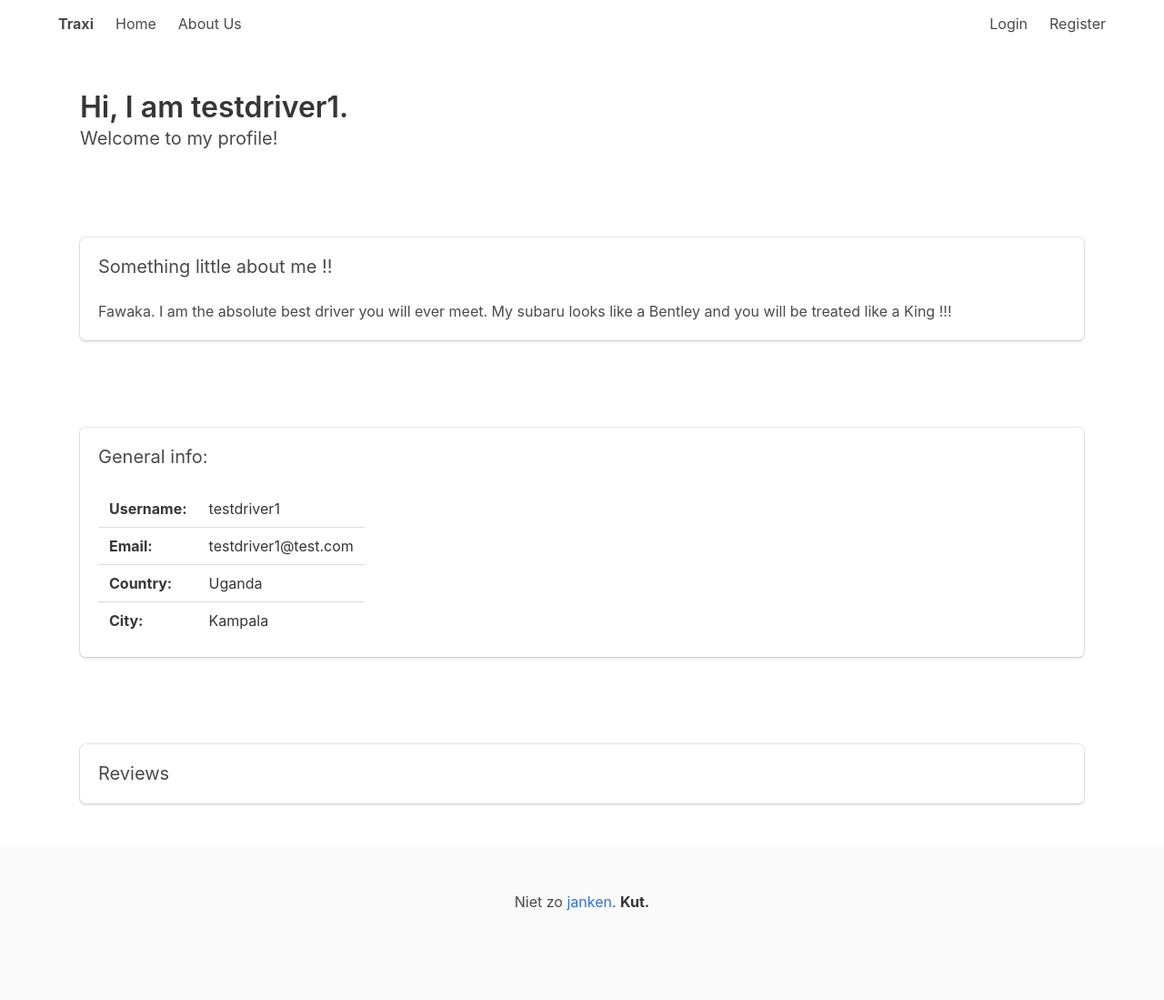
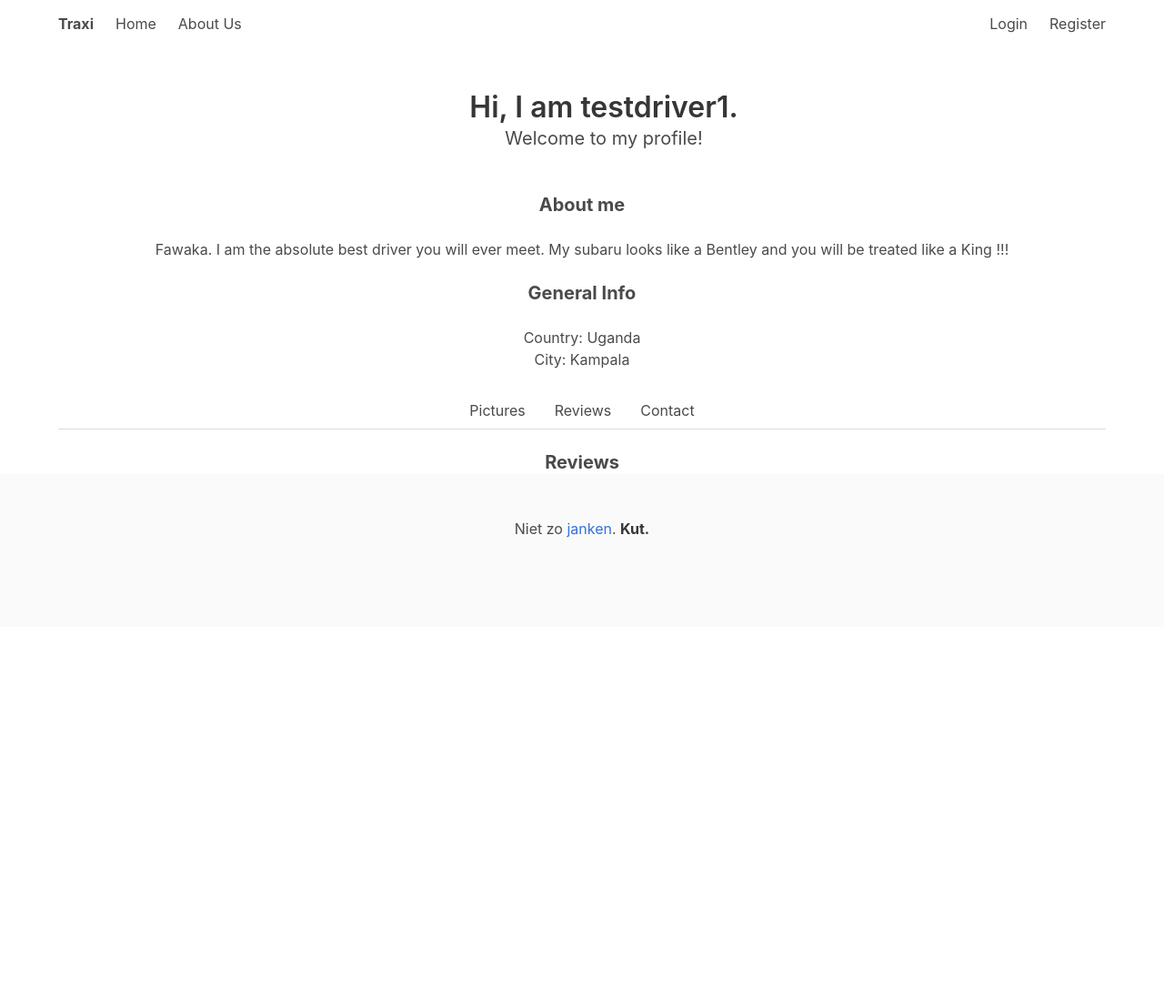
Before and after one commit to traxibv/master_traxi, a Flask app: page /testdriver1/profile in a window 1280 px wide. Shown: the whole page at 91% size. After the commit the page ends 591 px from the top, so only its background shows below. Run offline with Flask 2, Linux system fonts and the light colour scheme; data comes from the database, SQL or seed files in the repository; data that the repository does not hold is empty; some libraries are stand-ins or nearby versions.

Commit message:
Rework_profile_page

```diff
--- a/traxiapp/drivers/routes.py
+++ b/traxiapp/drivers/routes.py
@@ -22,5 +22,5 @@ def create_review(username):
         current_user.create_review(driver, form.rating.data, form.review_text.data)
         db.session.commit()
         reviews=Review.query.filter_by(driver_id=driver.id).all()
-        return render_template('user.html',user=driver, reviews=reviews)
+        return redirect(url_for('drivers.user', username=driver.username, reviews=reviews))
     return render_template('create_review.html', user=driver, form=form, title=driver.username)
--- a/traxiapp/models.py
+++ b/traxiapp/models.py
@@ -1,6 +1,7 @@
 from flask import current_app
 from flask_login import UserMixin
 from traxiapp import db, login_manager
+from datetime import datetime
 
 class Availability(db.Model):
     id = db.Column(db.Integer(), primary_key = True)
@@ -10,6 +11,7 @@ class Availability(db.Model):
 
 class Review(db.Model):
     id = db.Column(db.Integer(), primary_key=True)
+    created = db.Column(db.DateTime, default=datetime.utcnow)
     user_id = db.Column(db.Integer, db.ForeignKey('user.id'))
     driver_id = db.Column(db.Integer, db.ForeignKey('user.id'))
     rating = db.Column(db.Integer)
--- a/traxiapp/templates/_driver.html
+++ b/traxiapp/templates/_driver.html
@@ -37,7 +37,7 @@
     </div>
     <div class='card-footer'>
         <div class='card-footer-item'>
-            <a href="#" class="button is-warning" id="link-{{  driver.username  }}">
+            <a href="{{ url_for('drivers.user', username=driver.username) }}" class="button is-warning" id="link-{{  driver.username  }}">
                 See driver profile</a>
         </div>
     </div>
--- a/traxiapp/templates/profile.html
+++ b/traxiapp/templates/profile.html
@@ -1,53 +1,40 @@
 {% extends "base.html" %}
 
 {% block content %}
-<section class="section">
-        <div class="container">
-          <h1 class="title">Hi, I am {{user.username}}.</h1>
-          <h2 class="subtitle">
-            Welcome to my profile!
-          </h2>
+<div class='hero'>
+  <div class='hero-body'>
+    <div class='container'>
+      <h1 class="title has-text-centered">Hi, I am {{user.username}}.</h1>
+      <h2 class="subtitle has-text-centered">Welcome to my profile!</h2>
     </div>
-      </section>
-      <section class="section">
-            <div class="box">
-          <h2 class="subtitle">Something little about me !!</h2>
-          <p>{{ user.about }}</p>
   </div>
-      </section>
-
-      <section class="section">
-          <div class="box">
-          <h2 class="subtitle">General info:</h2>
-          <table class="table">
-              <tbody>
-                  <tr>
-                  <th>Username:</th>
-                  <td>{{ user.username }}</td>
-                  </tr>
-                  <tr>
-                  <th>Email:</th>
-                  <td>{{ user.email }}</td>
-                  </tr>
-                  <th>Country:</th>
-                  <td>{{ user.country }}</td>
-                  <tr>
-                  <th>City:</th>
-                  <td>{{ user.city }}</td>
-                  </tr>
-              </tbody>
-          </table>
 </div>
-      </section>
-
-      <section class="section">
-          <div class="box">
-            <h2 class="subtitle">Reviews</h2>
+<section class="tile is-ancestor is-flex">
+  <div class="tile is-parent is-vertical">
+    <div class='tile is-child'>
+        <h2 class="subtitle has-text-centered has-text-weight-bold">About me</h2>
+        <p class='has-text-centered'>{{ user.about }}</p>
+    </div>
+    <div class='is-child'>
+      <h2 class='subtitle has-text-centered has-text-weight-bold'>General Info</h2>
+        <p class='has-text-centered'>Country: {{ user.country }}</p>
+        <p class='has-text-centered'>City: {{ user.city }}</p>
+        <br>
+    </div>
+    <div class='tile is-child'>
+        <div class="tabs is-centered">
+          <ul>
+            <li><a>Pictures</a></li>
+            <li><a>Reviews</a></li>
+            <li><a>Contact</a></li>
+          </ul>
+        </div>
+    </div>
+    <div class='tile is-child'>
+      <h2 class="subtitle has-text-centered has-text-weight-bold">Reviews</h2>
       {% for review in reviews %}
-            <div class="container is-fluid">
         <div class="box">
           {% include '_review.html' %}
-                    </div>
         </div>
       {% endfor %}
 
@@ -59,6 +46,7 @@
       {% endif %}
       {% endif %}
     </div>
+  </div>
 </section>
 
 {% endblock %}
```
Also changed, not shown: traxiapp/templates/_review.html (+11 -16 lines). Lines whose indentation alone changed are shown as unchanged.
